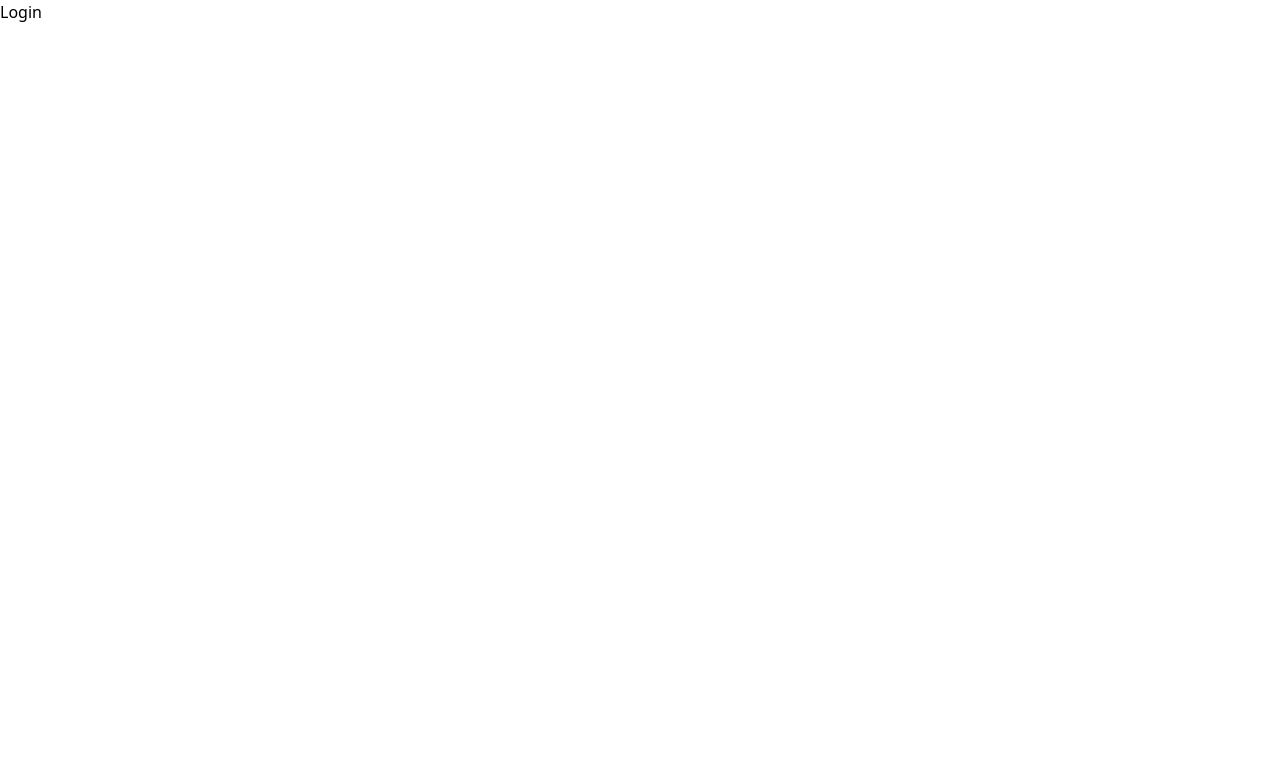
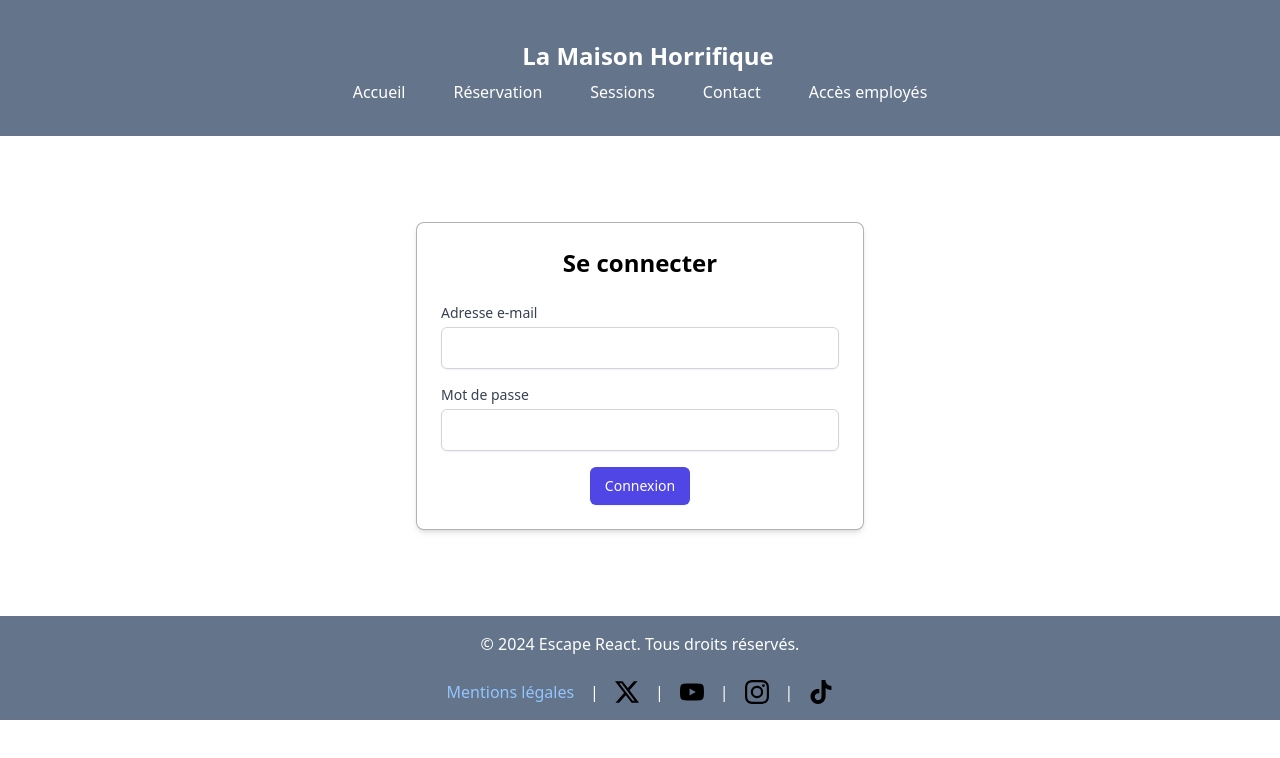
Before and after one commit to Jayllyz/escape-react, a React (Vite) app: page /login in a window 1280 px wide. Shown: the top 758 px of the page. Built offline with nearby package versions, Linux system fonts and the light colour scheme.

Commit message:
feat: finish login

```diff
--- /dev/null
+++ b/api/db.json
@@ -0,0 +1,20 @@
+{
+  "users": [
+    {
+      "id": "johndoe@john.com",
+      "password": "1234124124"
+    },
+    {
+      "id": "laurianne@gmail.com",
+      "password": "1234124124"
+    },
+    {
+      "id": "jeanne@gmail.com",
+      "password": "1234124124"
+    },
+    {
+      "id": "henry@outlook.fr",
+      "password": "1234124124"
+    }
+  ]
+}
--- a/package.json
+++ b/package.json
@@ -8,14 +8,17 @@
     "start": "farm start",
     "build": "farm build",
     "preview": "farm preview",
+    "api": "json-server --watch ./api/db.json --port 3030",
     "clean": "farm clean && biome clean && rm -rf dist",
     "lint": "biome check --write .",
     "lint:check": "biome ci"
   },
   "dependencies": {
+    "json-server": "1.0.0-beta.1",
     "react": "^18.3.1",
     "react-dom": "^18.3.1",
-    "react-router-dom": "^6.24.1"
+    "react-router-dom": "^6.24.1",
+    "zod": "^3.23.8"
   },
   "devDependencies": {
     "@biomejs/biome": "1.8.3",
--- a/src/App.tsx
+++ b/src/App.tsx
@@ -1,6 +1,4 @@
 import Booking from './components/Booking';
-import Footer from './components/Footer';
-import Header from './components/Header';
 import Hero from './components/Hero';
 import Sessions from './components/Sessions';
 import ContactForm from './components/ui/ContactForm';
@@ -9,14 +7,12 @@ function App(): JSX.Element {
   return (
     <html lang="fr">
       <main>
-        <Header />
         <Hero />
         <Sessions />
         <Booking />
         <div id="contact-section" className="m-8">
           <ContactForm />
         </div>
-        <Footer />
       </main>
     </html>
   );
--- /dev/null
+++ b/src/lib/validators.ts
@@ -0,0 +1,6 @@
+import { z } from 'zod';
+
+export const EmployeeLoginSchema = z.object({
+  email: z.string().email({ message: "Format d'email invalide" }),
+  password: z.string(),
+});
--- a/src/main.tsx
+++ b/src/main.tsx
@@ -4,6 +4,9 @@ import { Route, BrowserRouter as Router, Routes } from 'react-router-dom';
 import App from './App.tsx';
 import Legals from './pages/legals.tsx';
 import './index.css';
+import Footer from './components/Footer.tsx';
+import Header from './components/Header.tsx';
+import EmployeeDashboard from './pages/EmployeeDashboard.tsx';
 import Login from './pages/Login.tsx';
 
 const rootElement = document.getElementById('root');
@@ -11,11 +14,14 @@ if (rootElement) {
   ReactDOM.createRoot(rootElement).render(
     <React.StrictMode>
       <Router>
+        <Header />
         <Routes>
           <Route path="/" element={<App />} />
           <Route path="/login" element={<Login />} />
           <Route path="/mention-legales" element={<Legals />} />
+          <Route path="/employeeDashboard" element={<EmployeeDashboard />} />
         </Routes>
+        <Footer />
       </Router>
     </React.StrictMode>,
   );
--- /dev/null
+++ b/src/pages/EmployeeDashboard.tsx
@@ -0,0 +1,5 @@
+function EmployeeDashboard() {
+  return <div>EmployeeDashboard</div>;
+}
+
+export default EmployeeDashboard;
--- a/src/pages/Login.tsx
+++ b/src/pages/Login.tsx
@@ -1,5 +1,113 @@
+import { useState } from 'react';
+import { EmployeeLoginSchema } from '../lib/validators';
+
+type FormErrors = {
+  email: string | undefined;
+  password: string | undefined;
+};
+
+type LoginError = {
+  message: string | undefined;
+};
+
 function Login() {
-  return <div>Login</div>;
+  const [formData, setFormData] = useState({
+    email: '',
+    password: '',
+  });
+
+  const [formErrors, setFormErrors] = useState<FormErrors>({
+    email: undefined,
+    password: undefined,
+  });
+
+  const [loginError, setLoginError] = useState<LoginError>({
+    message: undefined,
+  });
+
+  const handleSubmit = (e: React.FormEvent<HTMLFormElement>) => {
+    e.preventDefault();
+
+    const validatedFields = EmployeeLoginSchema.safeParse(formData);
+    if (validatedFields.success) {
+      loginEmployee(formData.email);
+      return;
+    }
+    const errors = validatedFields.error.flatten().fieldErrors;
+    setFormErrors({ email: errors.email?.[0], password: errors.password?.[0] });
+  };
+
+  async function loginEmployee(email: string) {
+    const response = await fetch(`http://localhost:3030/users/${email}`);
+    if (response.status === 404) {
+      setLoginError({
+        message: 'Email ou mot de passe invalide',
+      });
+      return;
+    }
+    const employeeData = await response.json();
+    sessionStorage.setItem('emailEmployee', employeeData.id);
+    window.location.href = '/employeeDashboard';
+  }
+
+  const handleChange = (event: React.ChangeEvent<HTMLInputElement>) => {
+    const { name, value } = event.target;
+
+    setFormData((prev) => {
+      return {
+        ...prev,
+        [name]: value,
+      };
+    });
+  };
+
+  return (
+    <main>
+      <div className="h-[60vh] flex-col justify-center flex">
+        <div className="max-w-md w-full mx-auto p-6 bg-white rounded-lg shadow-md border-black border-[1px] border-opacity-30 ">
+          <h1 className="text-2xl font-semibold mb-6 text-center">Se connecter</h1>
+          {loginError.message && <p className="mt-2 text-sm text-red-500">{loginError.message}</p>}
+          <form className="space-y-4" onSubmit={handleSubmit}>
+            <div>
+              <label className="block text-sm font-medium text-gray-700" htmlFor="email">
+                Adresse e-mail
+              </label>
+              <input
+                className="mt-1 block w-full px-3 py-2 border border-gray-300 rounded-md shadow-sm focus:outline-none focus:ring-indigo-500 focus:border-indigo-500"
+                id="email"
+                name="email"
+                value={formData.email}
+                onChange={handleChange}
+              />
+              {formErrors.email && <p className="mt-2 text-sm text-red-500">{formErrors.email}</p>}
+            </div>
+            <div>
+              <label className="block text-sm font-medium text-gray-700" htmlFor="email">
+                Mot de passe
+              </label>
+              <input
+                className="mt-1 block w-full px-3 py-2 border border-gray-300 rounded-md shadow-sm focus:outline-none focus:ring-indigo-500 focus:border-indigo-500"
+                type="password"
+                id="password"
+                name="password"
+                value={formData.password}
+                onChange={handleChange}
+              />
+              {formErrors.password && <p className="mt-2 text-sm text-red-500">{formErrors.password}</p>}
+            </div>
+            <div className="flex justify-center">
+              <button
+                className="w-[100px] flex justify-center py-2 px-4 border border-transparent  rounded-md shadow-sm text-sm font-medium text-white bg-indigo-600 hover:bg-indigo-700 focus:outline-none focus:ring-2 focus:ring-offset-2 focus:ring-indigo-500"
+                type="submit"
+              >
+                Connexion
+              </button>
+            </div>
+          </form>
+        </div>
+      </div>
+    </main>
+  );
 }
 
 export default Login;
```
Also changed, not shown: 1 other file (tests, documents, lock files or other folders).
